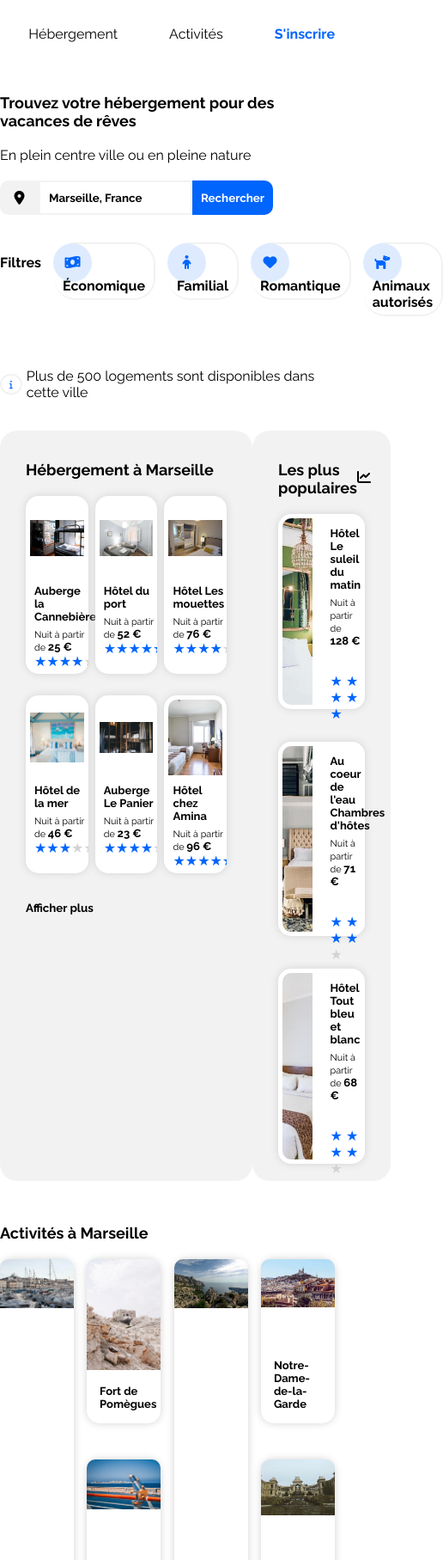
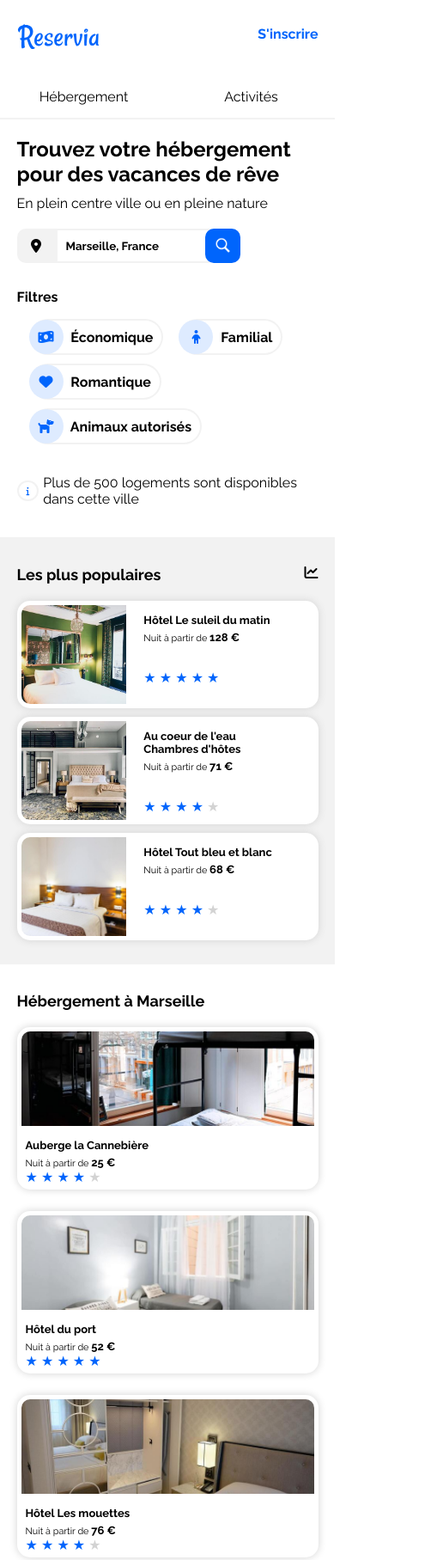
Before and after one commit to AlxBDo/AlexandreBidaud_2_10052021, a plain HTML site: page index.html in a window 390 px wide. Shown: the top 1815 px of the page at 86% size, 516 px wide, since content can reach past the window. Drawn offline with Linux system fonts and the light colour scheme.

Commit message:
Vues desktop et mobile

```diff
--- a/index.html
+++ b/index.html
@@ -3,6 +3,7 @@
 <head>
     <meta charset="utf8">
     <title>Reservia</title>
+    <meta name="viewport" content="initial-scale=1.0, user-scalable=no" />
     <link rel="stylesheet" href="style.css">
     <link rel="preconnect" href="https://fonts.gstatic.com">
     <link href="https://fonts.googleapis.com/css2?family=Raleway:wght@300;400;700&display=swap" rel="stylesheet">
@@ -30,7 +31,7 @@
     </header>
     <main>
         <section id="search">
-            <h2>Trouvez votre hébergement pour des vacances de rêves</h2>
+            <h1>Trouvez votre hébergement pour des vacances de rêve</h1>
             <p>En plein centre ville ou en pleine nature</p>
             <form>
                 <i class="fas fa-map-marker-alt"></i>
@@ -63,108 +64,6 @@
                 Plus de 500 logements sont disponibles dans cette ville
             </p>
             <div id="cont-list-hbgt">
-                <div id="list-hbgt">
-                    <h2>Hébergement à Marseille</h2>
-                    <div>
-                        <a href="#" class="vgntt">
-                            <article>
-                                <p>
-                                    <img src="img/heber/marcus-loke-WQJvWU_HZFo-unsplash.jpg" alt="" />
-                                </p>
-                                <h3>Auberge la Cannebière</h3>
-                                <p class="price"><span>25</span></p>
-                                <p class="eval fou-str">
-                                    <span>&#x2605;</span>
-                                    <span>&#x2605;</span>
-                                    <span>&#x2605;</span>
-                                    <span>&#x2605;</span>
-                                    <span>&#x2605;</span>
-                                </p>
-                            </article>
-                        </a>
-                        <a href="#" class="vgntt">
-                            <article>
-                                <p>
-                                    <img src="img/heber/fred-kleber-gTbaxaVLvsg-unsplash.jpg" alt="" />
-                                </p>
-                                <h3>Hôtel du port</h3>
-                                <p class="price"><span>52</span></p>
-                                <p class="eval fiv-str">
-                                    <span>&#x2605;</span>
-                                    <span>&#x2605;</span>
-                                    <span>&#x2605;</span>
-                                    <span>&#x2605;</span>
-                                    <span>&#x2605;</span>
-                                </p>
-                            </article>
-                        </a>
-                        <a href="#" class="vgntt">
-                            <article>
-                                <p>
-                                    <img src="img/heber/reisetopia-B8WIgxA_PFU-unsplash.jpg" alt="" />
-                                </p>
-                                <h3>Hôtel Les mouettes</h3>
-                                <p class="price"><span>76</span></p>
-                                <p class="eval fou-str">
-                                    <span>&#x2605;</span>
-                                    <span>&#x2605;</span>
-                                    <span>&#x2605;</span>
-                                    <span>&#x2605;</span>
-                                    <span>&#x2605;</span>
-                                </p>
-                            </article>
-                        </a>
-                        <a href="#" class="vgntt">
-                            <article>
-                                <p>
-                                    <img src="img/heber/annie-spratt-Eg1qcIitAuA-unsplash.jpg" alt="" />
-                                </p>
-                                <h3>Hôtel de la mer</h3>
-                                <p class="price"><span>46</span></p>
-                                <p class="eval thr-str">
-                                    <span>&#x2605;</span>
-                                    <span>&#x2605;</span>
-                                    <span>&#x2605;</span>
-                                    <span>&#x2605;</span>
-                                    <span>&#x2605;</span>
-                                </p>
-                            </article>
-                        </a>
-                        <a href="#" class="vgntt">
-                            <article>
-                                <p>
-                                    <img src="img/heber/nicate-lee-kT-ZyaiwBe0-unsplash.jpg" alt="" />
-                                </p>
-                                <h3>Auberge Le Panier</h3>
-                                <p class="price"><span>23</span></p>
-                                <p class="eval fou-str">
-                                    <span>&#x2605;</span>
-                                    <span>&#x2605;</span>
-                                    <span>&#x2605;</span>
-                                    <span>&#x2605;</span>
-                                    <span>&#x2605;</span>
-                                </p>
-                            </article>
-                        </a>
-                        <a href="#" class="vgntt">
-                            <article>
-                                <p>
-                                    <img src="img/heber/febrian-zakaria-M6S1WvfW68A-unsplash.jpg" alt="" />
-                                </p>
-                                <h3>Hôtel chez Amina</h3>
-                                <p class="price"><span>96</span></p>
-                                <p class="eval fiv-str">
-                                    <span>&#x2605;</span>
-                                    <span>&#x2605;</span>
-                                    <span>&#x2605;</span>
-                                    <span>&#x2605;</span>
-                                    <span>&#x2605;</span>
-                                </p>
-                            </article>
-                        </a>
-                    </div>
-                    <p><a href="#">Afficher plus</a></p>
-                </div>
                 <aside>
                     <div>
                         <h2>Les plus populaires</h2>
@@ -215,12 +114,101 @@
                         </a>
                     </div>
                 </aside>
+                <div id="list-hbgt">
+                    <h2>Hébergement à Marseille</h2>
+                    <div>
+                        <a href="#" class="vgntt">
+                            <article>
+                                <img src="img/heber/marcus-loke-WQJvWU_HZFo-unsplash.jpg" alt="" />
+                                <h3>Auberge la Cannebière</h3>
+                                <p class="price"><span>25</span></p>
+                                <p class="eval fou-str">
+                                    <span>&#x2605;</span>
+                                    <span>&#x2605;</span>
+                                    <span>&#x2605;</span>
+                                    <span>&#x2605;</span>
+                                    <span>&#x2605;</span>
+                                </p>
+                            </article>
+                        </a>
+                        <a href="#" class="vgntt">
+                            <article>
+                                <img src="img/heber/fred-kleber-gTbaxaVLvsg-unsplash.jpg" alt="" />
+                                <h3>Hôtel du port</h3>
+                                <p class="price"><span>52</span></p>
+                                <p class="eval fiv-str">
+                                    <span>&#x2605;</span>
+                                    <span>&#x2605;</span>
+                                    <span>&#x2605;</span>
+                                    <span>&#x2605;</span>
+                                    <span>&#x2605;</span>
+                                </p>
+                            </article>
+                        </a>
+                        <a href="#" class="vgntt">
+                            <article>
+                                <img src="img/heber/reisetopia-B8WIgxA_PFU-unsplash.jpg" alt="" />
+                                <h3>Hôtel Les mouettes</h3>
+                                <p class="price"><span>76</span></p>
+                                <p class="eval fou-str">
+                                    <span>&#x2605;</span>
+                                    <span>&#x2605;</span>
+                                    <span>&#x2605;</span>
+                                    <span>&#x2605;</span>
+                                    <span>&#x2605;</span>
+                                </p>
+                            </article>
+                        </a>
+                        <a href="#" class="vgntt">
+                            <article>
+                                <img src="img/heber/annie-spratt-Eg1qcIitAuA-unsplash.jpg" alt="" />
+                                <h3>Hôtel de la mer</h3>
+                                <p class="price"><span>46</span></p>
+                                <p class="eval thr-str">
+                                    <span>&#x2605;</span>
+                                    <span>&#x2605;</span>
+                                    <span>&#x2605;</span>
+                                    <span>&#x2605;</span>
+                                    <span>&#x2605;</span>
+                                </p>
+                            </article>
+                        </a>
+                        <a href="#" class="vgntt">
+                            <article>
+                                <img src="img/heber/nicate-lee-kT-ZyaiwBe0-unsplash.jpg" alt="" />
+                                <h3>Auberge Le Panier</h3>
+                                <p class="price"><span>23</span></p>
+                                <p class="eval fou-str">
+                                    <span>&#x2605;</span>
+                                    <span>&#x2605;</span>
+                                    <span>&#x2605;</span>
+                                    <span>&#x2605;</span>
+                                    <span>&#x2605;</span>
+                                </p>
+                            </article>
+                        </a>
+                        <a href="#" class="vgntt">
+                            <article>
+                                <img src="img/heber/febrian-zakaria-M6S1WvfW68A-unsplash.jpg" alt="" />
+                                <h3>Hôtel chez Amina</h3>
+                                <p class="price"><span>96</span></p>
+                                <p class="eval fiv-str">
+                                    <span>&#x2605;</span>
+                                    <span>&#x2605;</span>
+                                    <span>&#x2605;</span>
+                                    <span>&#x2605;</span>
+                                    <span>&#x2605;</span>
+                                </p>
+                            </article>
+                        </a>
+                    </div>
+                    <p><a href="#">Afficher plus</a></p>
+                </div>
             </div>
         </section>
         <section id="activ">
             <h2>Activités à Marseille</h2>
             <div id="cont-list-act">
-                <div>
                 <a href="#" class="vgntt vgn-larg">
                     <img src="img/activ/reno-laithienne-QUgJhdY5Fyk-unsplash-med.jpg" alt="" />
                     <h3>Vieux Port</h3>
@@ -233,8 +221,6 @@
                     <img src="img/activ/kevin-hikari-rV_Qd1l-VXg-unsplash-med.jpg" alt="" />
                     <h3>Îles du Frioul</h3>
                 </a>
-                </div>
-                <div>
                 <a href="#" class="vgntt vgn-larg">
                     <img src="img/activ/kilyan-sockalingum-NR8-cBCN3aI-unsplash-med.jpg" alt="" />
                     <h3>Parc National des Calanques</h3>
@@ -247,7 +233,6 @@
                     <img src="img/activ/lena-paulin-wH2-EJoDcV0-unsplash-med.jpg" alt="" />
                     <h3>Parc Longchamp</h3>
                 </a>
-                </div>
             </div>
         </section>
     </main>
--- a/style.css
+++ b/style.css
@@ -4,9 +4,157 @@
     --fond-gris: #F2F2F2;
 }
 
+@media (max-width: 768px) {
+	#activ, #info-rslt, #search {
+		padding: 0 5%;
+		margin-top: 5%;
+	}
+	#bott-menu div {
+		margin-bottom: 10%;
+	}
+	#cont-list-act .vgntt {
+		margin-bottom: 20px;
+	}
+	#cont-list-act .vgntt img {
+		height: 125px;
+	}
+	#cont-list-hbgt aside {
+		background-color: var(--fond-gris);
+	}
+	#cont-list-hbgt aside, #list-hbgt {
+		padding: 2% 5%;
+	}
+	footer {
+		padding: 10% 5%;
+		margin-top: 10%;
+	}
+	header p {
+		float: right;
+		margin-right: 5%;
+	}
+	header picture {
+		margin: 5%;
+		float: left;
+	}
+	#list-hbgt article img { height: 110px; }
+	#list-plupop a {
+		height: 125px;
+		margin-bottom: 10px;
+	}
+	nav {
+		clear: both;
+	}
+	nav li {
+		width: 50%;
+		text-align: center;
+		padding: 15px 0;
+		border-bottom: 2px solid var(--fond-gris);
+	}
+	nav li:hover, nav li:active {
+		border-bottom: 2px solid;
+		text-decoration: none;
+	}
+	#search div p {
+		display: inline-block;
+	}
+	#search form a {
+		background-image: url("img/search-ico.png");
+		width: 21px;
+		height: 40px;
+		background-repeat: no-repeat;
+		background-size: 19px;
+		background-position: center;
+		border-radius: 10px;
+		margin-left: -5px;
+	}
+	section {
+		margin: 30px auto;
+	}
+}
 @media (min-width: 992px) {
+	#bott-menu {
+		display: flex;
+		max-width: 1080px;
+	}
+	#bott-menu div{
+		width: 25%;
+	}
+	#bott-menu div:not(:last-child) {
+		margin-right: 10%;
+	}
 	#cont-list-act {
 		height: 370px;
+		justify-content: space-between;
+		flex-wrap: wrap;
+		align-content: space-between;
+	}
+	#cont-list-act .vgntt {
+		width: 23%;
+	}
+	#cont-list-hbgt {
+		display: flex;
+		justify-content: space-between;
+	}
+	footer {
+		padding: 35px 0 50px;
+		margin-top: 50px;
+	}
+	header {
+		min-height: 75px;
+		display: flex;
+		justify-content: flex-end;
+	}
+	header li {
+		padding: 30px;
+	}
+	header p {
+		order: 4;
+	}
+	header picture {
+		align-self: flex-end;
+		width: 62%;
+	}
+	header, main { max-width: 1080px; }
+	#hebgmnt aside {
+		display: flex;
+		flex-direction: column;
+		width: 26%;
+		order: 2;
+	}
+	#hebgmnt aside, #hebgmnt #list-hbgt {
+		background-color: var(--fond-gris);
+		border-radius: 20px;
+		padding: 10px 30px;
+	}
+	#hebgmnt #list-hbgt { max-width: 60%; }
+	#list-hbgt article img { height: 88px; }
+	#list-hbgt div {
+		display: flex;
+		justify-content: space-between;
+		align-content: space-between;
+		flex-wrap: wrap;
+	}
+	#list-hbgt div a {
+		width: 31%;
+	}
+	#list-plupop a { height: 30%; }
+	nav li:hover { border-top: 1px solid; }
+	nav ul { margin-left: 30px; }
+	#search form a {
+		border-radius: 0 10px 10px 0;
+	}
+	#search form a::before {
+		content: "Rechercher";
+	}
+	#search div {
+		display: flex;
+		align-items: baseline;
+	}
+	section {
+		margin: 30px auto 50px;
+	}
+	.vgntt.vgn-larg {
+		height: 100%;
 	}
 	.vgntt.vgn-larg img {
 		height: 89%;
@@ -29,15 +177,7 @@ body {
     margin: auto;
 }
 #bott-menu {
-	display: flex;
-	max-width: 1080px;
 	margin: auto;
-}
-#bott-menu div{
-	width: 25%;
-}
-#bott-menu div:not(:last-child) {
-	margin-right: 10%;
 }
 #bott-menu li {
 	font-size: small;
@@ -45,18 +185,9 @@ body {
 }
 #cont-list-act {
 	display: flex;
-	justify-content: space-between;
-}
-#cont-list-act div {
-	width: 48%;
-	display: flex;
-	flex-wrap: wrap;
-	justify-content: space-between;
-	align-content: space-between;
 	flex-direction: column;
 }
 #cont-list-act .vgntt {
-	width: 46%;
 	flex-direction: column;
 	justify-content: space-between;
 }
@@ -70,11 +201,7 @@ body {
 #cont-list-act .vgntt.vgn-smll {
 	height: 45%;
 }
-#cont-list-hbgt {
-	display: flex;
-	justify-content: space-between;
-}
-#cont-list-hbgt h3, #list-hbgt article p:not(p:first-of-type), #list-plupop div p {
+#cont-list-hbgt h3, #list-hbgt article p, #list-plupop div p {
 	margin-left: 10px;
 }
 .eval {
@@ -91,8 +218,6 @@ body {
 }
 footer {
 	background-color: var(--fond-gris);
-	margin-top: 50px;
-	padding: 35px 0 50px;
 }
 h2 {
 	font-size: large;
@@ -101,51 +226,20 @@ h2 {
 h3 {
 	font-size: small;
 }
-header {
-    min-height: 75px;
-    display: flex;
-    justify-content: flex-end;
-}
-header li {
-	padding: 30px;
-}
-header li:hover {
-	color: var(--bleu);
-	border-top: 1px solid;
-}
 header, main {
-	max-width: 1080px;
 	margin: auto;
 }
 header p {
-	order: 4;
 	margin-left: 30px;
 	margin-top: 30px;
 	color: var(--bleu);
 	font-weight: bold;
 }
 header p, header li { cursor: pointer; }
-header picture {
-    align-self: flex-end;
-    width: 62%;
-}
-#hebgmnt aside {
-	width: 26%;
-	display: flex;
-	flex-direction: column;
-}
 #hebgmnt aside div:first-child {
 	display: flex;
 	justify-content: space-between;
 	align-items: center;
-}
-#hebgmnt aside, #hebgmnt #list-hbgt {
-	background-color: var(--fond-gris);
-	border-radius: 20px;
-	padding: 10px 30px;
-}
-#hebgmnt #list-hbgt {
-	max-width: 60%;
 }
 #hebgmnt #list-hbgt article h3 {
 	margin-bottom: 5px;
@@ -167,30 +261,21 @@ header picture {
 	padding: 5px 9px;
 	font-size: x-small;
 }
-#list-hbgt article p {
-	overflow: hidden;
+#list-hbgt a article {
 	display: flex;
 	flex-direction: column;
-	justify-content: center;
 }
 #list-hbgt article p.eval {
 	flex-direction: row;
 	justify-content: flex-start;
 }
-#list-hbgt article p:first-of-type {
+#list-hbgt article img {
 	border-radius: 10px 10px 0 0;
-	height: 88px;
 	margin: 5px;
-}
-#list-hbgt div {
-	display: flex;
-	align-content: space-between;
-	flex-wrap: wrap;
-	justify-content: space-between;
+	object-fit: cover;
 }
 #list-hbgt div a {
 	flex-direction: column;
-	width: 31%;
 	justify-content: space-between;
 	margin-bottom: 25px;
 }
@@ -208,7 +293,6 @@ header picture {
 	height: 100%;
 	margin-bottom: 10px;
 }
-#list-plupop a { height: 30%; }
 #list-plupop a div {
 	width: 50%;
 	margin: 5px;
@@ -228,11 +312,9 @@ header picture {
 }
 nav li:hover {
 	color: var(--bleu);
-	border-top: 1px solid;
 }
 nav ul {
     display: flex;
-	margin-left: 30px;
 }
 .price {
 	font-weight: bold;
@@ -246,18 +328,15 @@ nav ul {
 	font-weight: normal;
 	font-size: smaller;
 }
-#search div {
-    display: flex;
-	align-items: baseline;
-}
+#search { margin-bottom: 25px; }
 #search div i {
 	color: var(--bleu);
 	border-radius: 60px;
 	text-align: center;
 	background-color: var(--bleu-clair);
-	margin: -5px 5px -5px -11px;
-	width: 45px;
-	line-height: 45px;
+	margin: -5px 5px -6px -11px;
+	width: 40px;
+	line-height: 40px;
 }
 #search div p {
 	border: 2px solid var(--fond-gris);
@@ -268,6 +347,8 @@ nav ul {
 	font-weight: bold;
 	border-left: none;
 }
+#search div p:hover { animation: anim-pfiltr 250ms forwards; }
+#search div p:hover i { animation: anim-ifiltr 250ms forwards; }
 #search form {
 	margin: 15px 0 25px;
 	display: flex;
@@ -280,11 +361,7 @@ nav ul {
 	font-size: smaller;
 	font-weight: bolder;
 	padding: 0 10px;
-	border-radius: 0 10px 10px 0;
 	cursor: pointer;
-}
-#search form a::before {
-	content: "Rechercher";
 }
 #search form i {
 	background-color: var(--fond-gris);
@@ -305,9 +382,6 @@ nav ul {
 	border-color: var(--fond-gris);
 	border-style: solid;
 }
-section {
-    margin: 30px auto 50px;
-}
 ul { list-style: none; }
 .vgntt {
 	display: flex;
@@ -315,6 +389,51 @@ ul { list-style: none; }
 	border-radius: 15px;
 	box-shadow: 0px 0px 10px lightgray;
 }
-.vgntt.vgn-larg {
-	height: 100%;
-}
+
+@keyframes anim-ifiltr{
+	0% {
+	  background: radial-gradient(ellipse at center, #deebff 0%,#deebff 99%,#0065fc 100%);
+	  border-top-color: var(--bleu);
+	}
+	33% {
+	  background: radial-gradient(ellipse at center, #deebff 0%,#deebff 70%,#0065fc 100%);
+	  border-left-color: var(--bleu);
+	}
+	66% {
+	  background: radial-gradient(ellipse at center, #deebff 0%,#deebff 40%,#0065fc 100%);
+	  border-bottom-color: var(--bleu);
+	}
+	75% {
+	  background: radial-gradient(ellipse at center, #deebff 0%,#0065fc 100%);
+	}
+	85% {
+	  background: radial-gradient(ellipse at center, #deebff 0%,#0065fc 50%,#0065fc 100%);
+	}
+	85% {
+	  background: radial-gradient(ellipse at center, #deebff 0%,#0065fc 20%,#0065fc 100%);
+	  color: var(--bleu);
+	}
+	100% {
+	  background: var(--bleu);
+	  border-color: var(--bleu);
+	  color: var(--bleu-clair);
+	  border-width: 2px;
+	}
+  }
+
+  @keyframes anim-pfiltr{
+	0% {
+	  border-top-color: var(--bleu-clair);
+	}
+	33% {
+	  border-right-color: var(--bleu-clair);
+	}
+	66% {
+	  border-bottom-color: var(--bleu-clair);
+	}
+	100% {
+	  border-color: var(--bleu-clair);
+	  color: var(--bleu);
+	  box-shadow: 0px 0px 3px lightgray;
+	}
+  }
```
Also changed, not shown: img/search-ico.png (added). Lines whose indentation alone changed are shown as unchanged.
